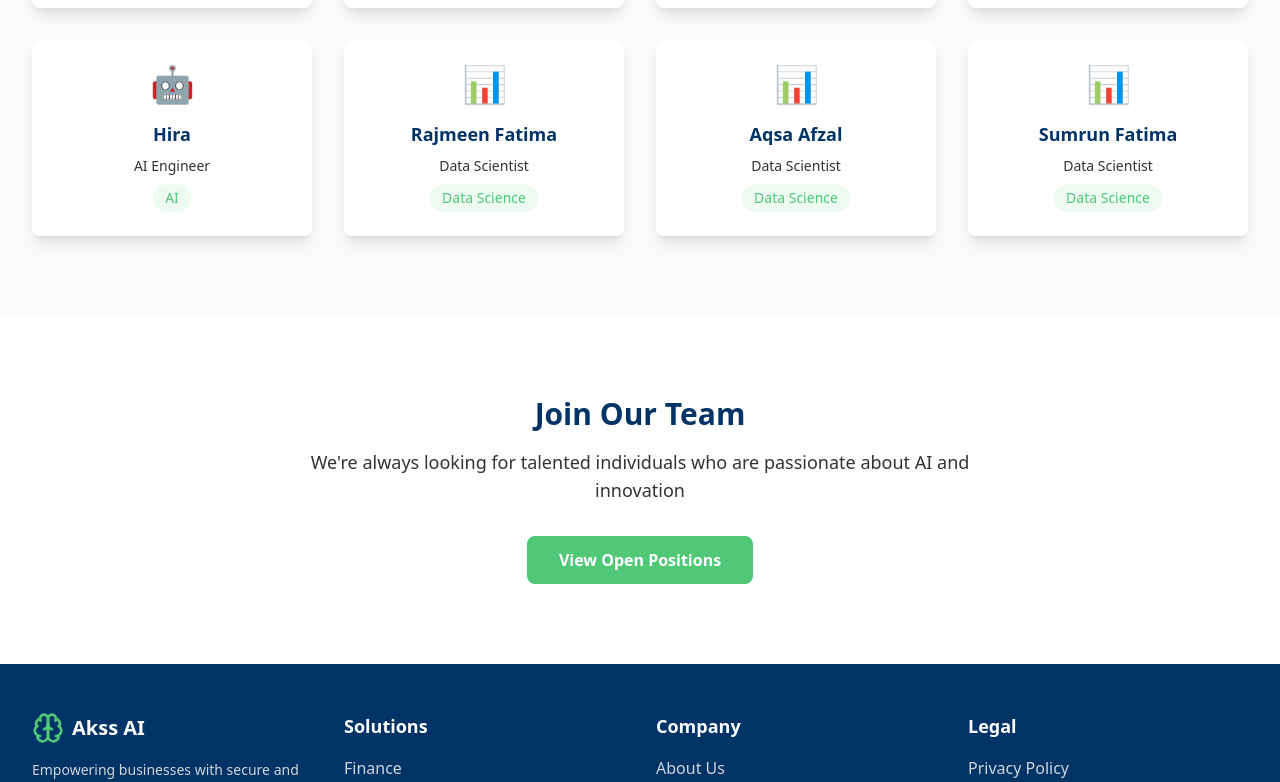
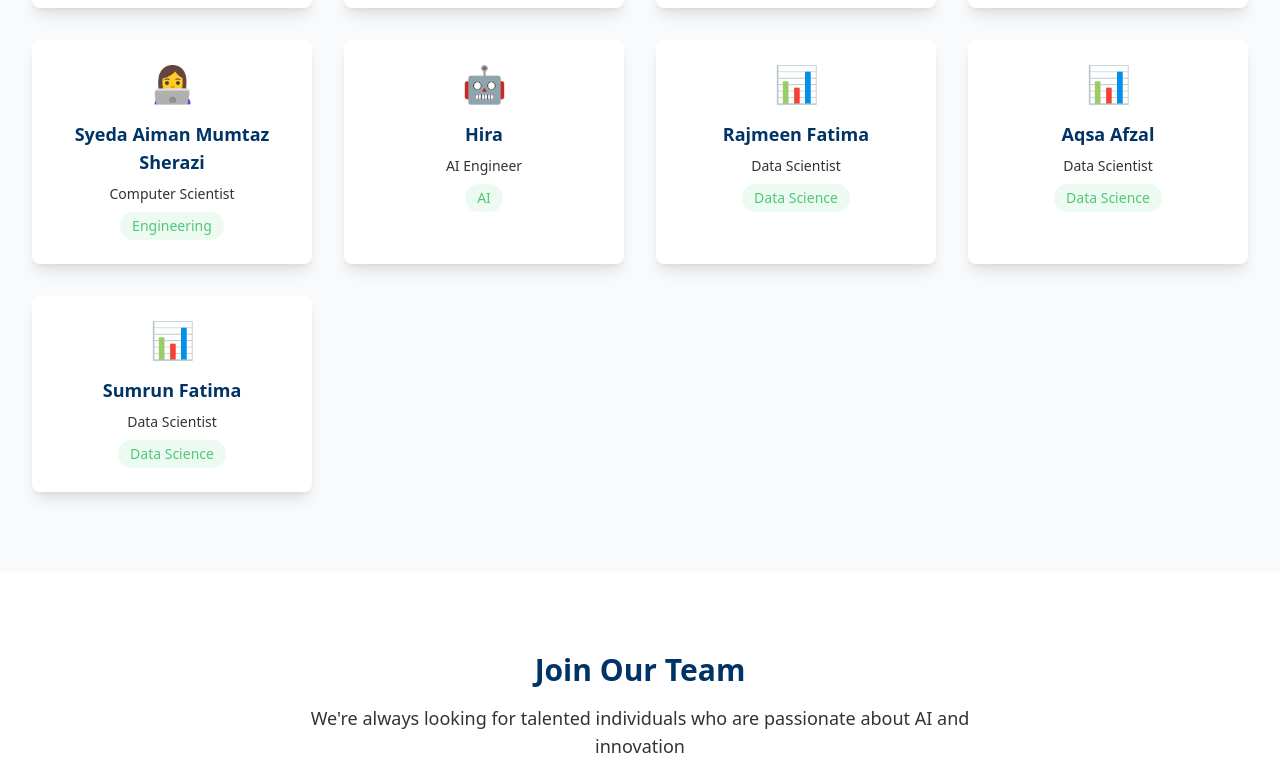
Before and after one commit to SidraSaleem296/Akss-ai, a React (Vite) app: page /team in a window 1280 px wide. Shown: the part 1460-2242 px from the top of the page. Built offline with nearby package versions, Linux system fonts and the light colour scheme.

Commit message:
Update Team.tsx

```diff
--- a/src/pages/Team.tsx
+++ b/src/pages/Team.tsx
@@ -49,6 +49,12 @@ const Team = () => {
     {
       name: "Saira Batool",
       role: "Software Engineer",
+      emoji: "👩‍💻",
+      department: "Engineering"
+    },
+    {
+      name: "Syeda Aiman Mumtaz Sherazi",
+      role: "Computer Scientist",
       emoji: "👩‍💻",
       department: "Engineering"
     },
```
